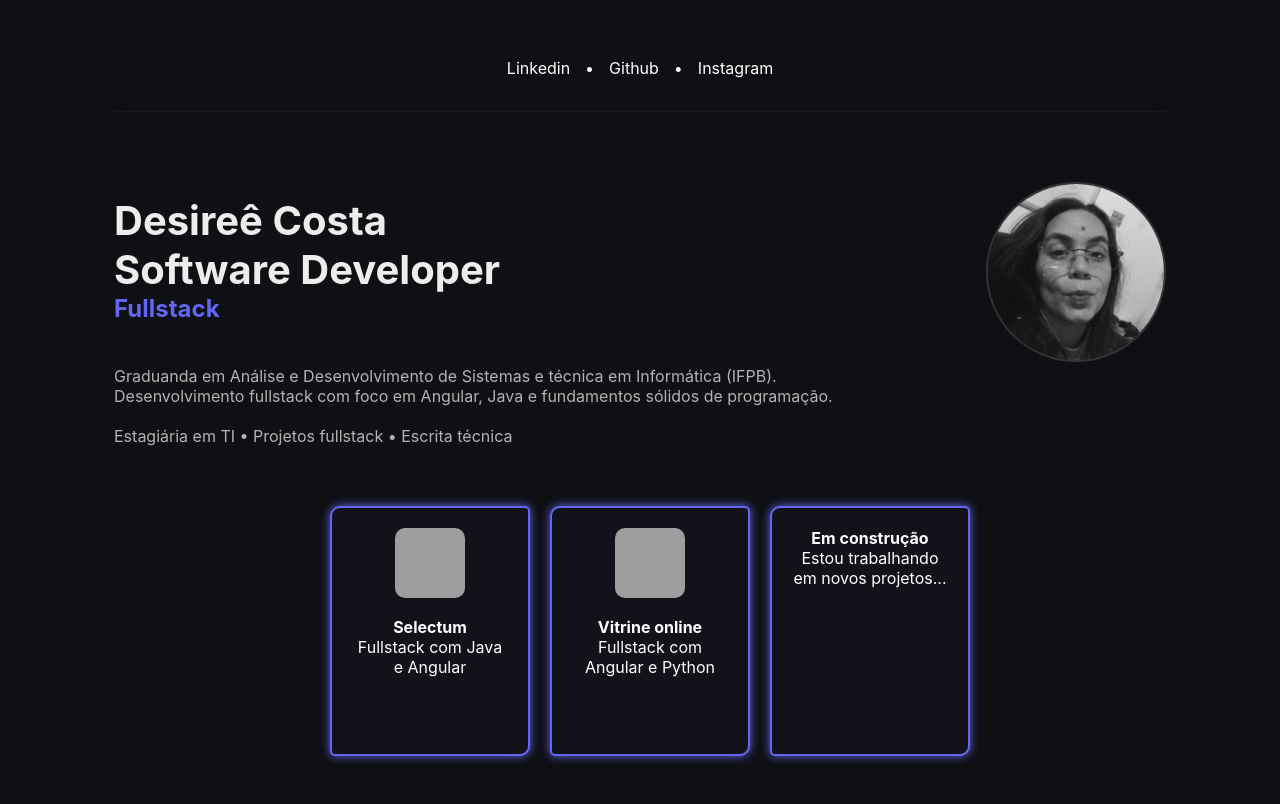
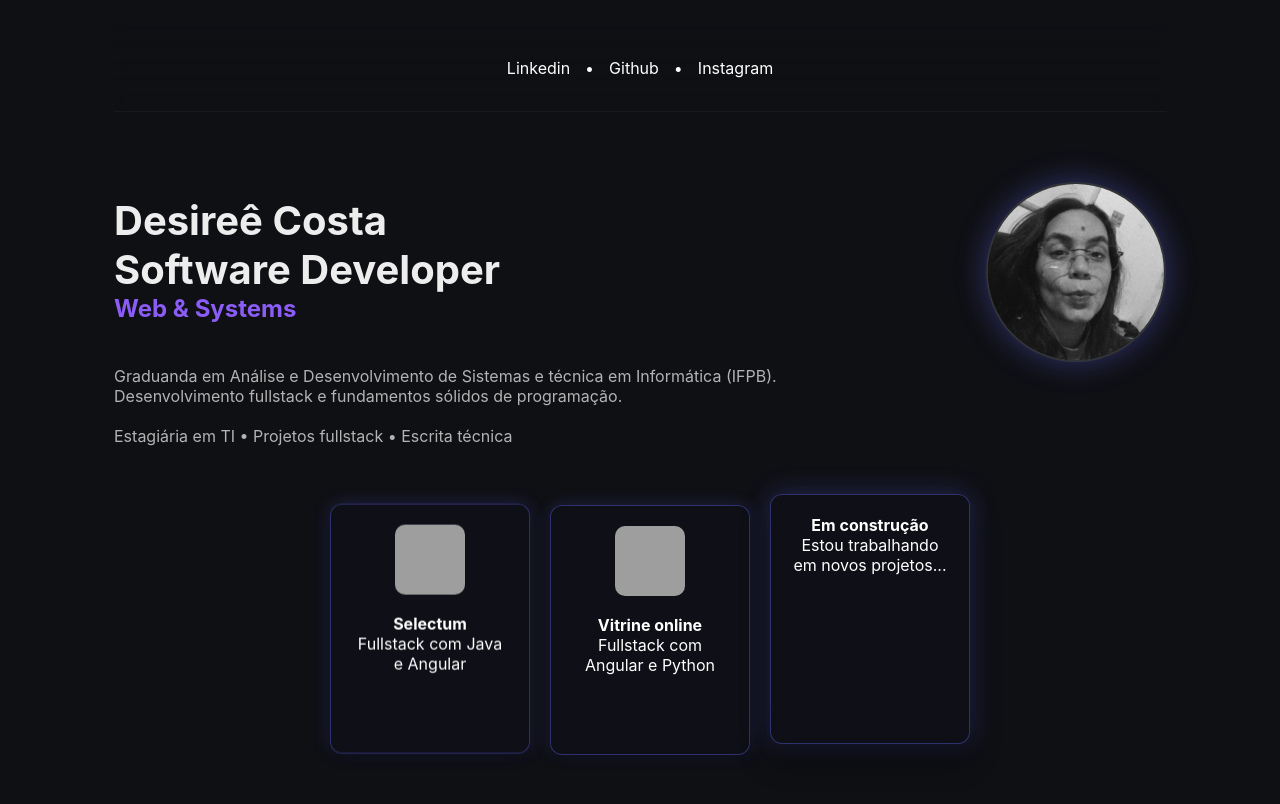
Before and after one commit to DesireeCost4/Desireec, an Angular app: page / in a window 1280 px wide. Shown: the top 804 px of the page. Built offline with nearby package versions, Linux system fonts and the light colour scheme; grey boxes are pictures that could not be loaded.

Commit message:
att de css/animações

```diff
--- a/angular.json
+++ b/angular.json
@@ -23,7 +23,9 @@
               "src/assets"
             ],
             "styles": [
-              "src/styles.css"
+              "src/styles.css",
+              "node_modules/aos/dist/aos.css"
+
             ],
             "scripts": []
           },
--- a/package.json
+++ b/package.json
@@ -18,6 +18,8 @@
     "@angular/platform-browser": "^14.1.0",
     "@angular/platform-browser-dynamic": "^14.1.0",
     "@angular/router": "^14.1.0",
+    "aos": "^2.3.4",
+    "install": "^0.13.0",
     "rxjs": "~7.5.0",
     "tslib": "^2.3.0",
     "zone.js": "~0.11.4"
@@ -26,6 +28,7 @@
     "@angular-devkit/build-angular": "^14.1.2",
     "@angular/cli": "~14.1.2",
     "@angular/compiler-cli": "^14.1.0",
+    "@types/aos": "^3.0.7",
     "@types/jasmine": "~4.0.0",
     "jasmine-core": "~4.2.0",
     "karma": "~6.4.0",
--- a/src/app/app.component.ts
+++ b/src/app/app.component.ts
@@ -1,4 +1,5 @@
 import { Component } from '@angular/core';
+import * as AOS from 'aos';
 
 @Component({
   selector: 'app-root',
@@ -7,4 +8,13 @@ import { Component } from '@angular/core';
 })
 export class AppComponent {
   title = 'my_selfie';
+
+  ngOnInit() {
+
+    AOS.init({
+      duration: 1000,
+      once: true,
+    });
+  }
+
 }
--- a/src/app/components/projects-card/projects-card.component.css
+++ b/src/app/components/projects-card/projects-card.component.css
@@ -25,20 +25,48 @@
     padding: 20px;
     width: 200px;
     min-height: 250px;
-    border: 2px solid #6366f1;
-    border-radius: 10px 5px 10px 5px;
-    box-shadow: 0 0 10px #6366f1;
-    background-color: #12131A;
-    transition: all 0.3s ease;
+    /* Borda suave usando o Indigo principal */
+    border: 1px solid rgba(99, 102, 241, 0.4);
+    border-radius: 12px;
+
+    /* Fundo semi-transparente para o efeito bruxo/nebulosa */
+    background: rgba(16, 16, 26, 0.6);
+    backdrop-filter: blur(10px);
+
+    /* Sombra inicial suave (coerente com a foto) */
+    box-shadow: 0 10px 20px rgba(0, 0, 0, 0.3),
+                0 0 15px rgba(99, 102, 241, 0.1);
+
+    transition: all 0.4s cubic-bezier(0.175, 0.885, 0.32, 1.275);
     display: flex;
     flex-direction: column;
     align-items: center;
     text-align: center;
     cursor: pointer;
+    animation: float 5s ease-in-out infinite;
+}
+
+@keyframes float {
+  0%, 100% {
+    transform: translateY(0);
+    box-shadow: 0 5px 5px rgba(0, 0, 0, 0.3),
+                0 0 15px rgba(99, 102, 241, 0.2);
+  }
+  50% {
+    transform: translateY(-20px);
+    box-shadow: 0 25px 45px rgba(0, 0, 0, 0.5),
+                0 0 35px rgba(99, 102, 241, 0.4);
+  }
 }
 
 .projects_cards:hover {
-    transform: scale(0.95);
+    animation-play-state: paused;
+
+    transform: translateY(-30px) scale(1.05);
+
+    border-color: #8b5cf6;
+    box-shadow: 0 20px 40px rgba(0, 0, 0, 0.4),
+                0 0 30px rgba(139, 92, 246, 0.6);
 }
 
 
@@ -70,7 +98,7 @@
 }
 
 .projects_cards:active {
-    box-shadow: 0 0 15px #3e32eb;
+    box-shadow: 0 0 15px  #8b5cf6; ;
     transform: scale(0.92);
 }
 
--- a/src/app/components/projects-card/projects-card.component.html
+++ b/src/app/components/projects-card/projects-card.component.html
@@ -7,7 +7,7 @@
         </div>
 
 
-        <div class="projects_cards">
+        <div class="projects_cards" style="animation-delay: 0s;" >
 
 
             <a href="https://github.com/DesireeCost4/CardGame-.git">
@@ -23,7 +23,7 @@
 
 
 
-        <div class="projects_cards">
+        <div class="projects_cards" style="animation-delay: 1s;">
 
             <a href="https://frontend-icyc8jek2-desiree-costas-projects.vercel.app/">
             <div class="cards_pjt">
@@ -42,7 +42,7 @@
 
 
 
-<div class="projects_cards">
+<div class="projects_cards" style="animation-delay: 2s;">
     <a href="#">
         <div class="cards_pjt">
             <h4>Em construção</h4>
--- a/src/app/components/sections/hero/hero.component.css
+++ b/src/app/components/sections/hero/hero.component.css
@@ -3,7 +3,7 @@
     margin: 0;
     padding: 0;
     box-sizing: border-box; /* Essencial para não quebrar largura */
-    color: azure;
+
 }
 
 h1 {
@@ -12,9 +12,14 @@ h1 {
 }
 
 h2 > span {
-    color: #6366f1;
+    color:  #8b5cf6;
 }
 
+.text_card {
+    background: transparent !important;
+    min-height: 100vh;
+    width: 100%;
+}
 /* Container principal */
 .card__header {
   margin-top: 5vh;
@@ -36,9 +41,18 @@ h2 > span {
     object-fit: cover;
     border-radius: 50%;
     border: 2px solid rgba(255,255,255,0.15);
-    filter: grayscale(100%);
-    transition: all 0.3s ease;
+    box-shadow: 0 0 30px rgba(99, 102, 241, 0.4);
+  filter: none; /* Recomendo tirar o grayscale para ganhar vida, ou deixar leve */
+  transition: all 0.5s ease;
+
     flex-shrink: 0; /* IMPEDE a imagem de amassar ou sumir */
+}
+
+
+
+.card__tecs img:hover {
+  box-shadow: 0 0 50px rgba(139, 92, 246, 0.6); /* Muda para roxo no hover */
+  transform: scale(1.05);
 }
 
 /* --- RESPONSIVIDADE (Mantendo o Flex Lado a Lado) --- */
--- a/src/app/components/sections/hero/hero.component.html
+++ b/src/app/components/sections/hero/hero.component.html
@@ -1,38 +1,29 @@
-    <div class="text_card">
+<div class="text_card" data-aos="fade-in" data-aos-duration="1200">
 
     <div class="card__header">
-
-            <div class="header_txt">
+        <div class="header_txt" data-aos="fade-right" data-aos-delay="200">
             <h1>Desireê Costa</h1>
             <h1>Software Developer</h1>
-                <h2 class="role"[class.hidden]= ><span> {{ textoAtual }}</span></h2>
+            <h2 class="role"><span> {{ textoAtual }}</span></h2>
             <br>
         </div>
 
-            <div class="card__tecs">
-                <img src="/assets/image.png" alt="" srcset="">
+        <div class="card__tecs" data-aos="fade-left" data-aos-delay="400">
+            <img src="/assets/image.png" alt="Tecnologias" srcset="">
+        </div>
     </div>
 
-        </div>
-
-        <div class="card__info">
-
-
+    <div class="card__info" data-aos="zoom-in-up" data-aos-delay="600">
         <p>
             Graduanda em Análise e Desenvolvimento de Sistemas e técnica em Informática (IFPB). <br>
-
-                Desenvolvimento fullstack com foco em Angular, Java e fundamentos sólidos de programação. <br>
+            Desenvolvimento fullstack e fundamentos sólidos de programação. <br>
         </p>
         <br>
-
-
         <p>Estagiária em TI • Projetos fullstack • Escrita técnica </p>
+    </div>
 
 
 
-        </div>
-
-        <app-projects-card></app-projects-card>
-
+    <app-projects-card data-aos="fade-up" data-aos-delay="800"></app-projects-card>
 
 </div>
--- a/src/styles.css
+++ b/src/styles.css
@@ -1,18 +1,29 @@
 :root {
-  --bg: #0b0b0d;
-  --surface: #111114;
-  --text: #eaeaea;
-  --muted: #9a9a9a;
-  --accent: #7c7cff;
+  --bg: #050508;          /* Preto azulado profundo para o fundo */
+  --surface: #10101a;     /* Roxo escuro para os cards */
+  --text: #f0f0f2;        /* Branco levemente acinzentado (menos agressivo) */
+  --muted: #838391;       /* Cinza azulado para textos secundários */
+  --accent: #6366f1;      /* Seu Indigo principal */
+  --accent-purple: #8b5cf6; /* Roxo para criar o gradiente místico */
 }
-
 * {
   box-sizing: border-box;
 }
 
+
+
 body {
   margin: 0;
-  background: var(--bg);
+  min-height: 100vh;
+  /* Gradiente suave entre o preto, indigo e roxo */
+  background: linear-gradient(-45deg, #050508, #0f172a, #1e1b4b, #0c0a1f);
+  background-size: 400% 400%;
+  animation: gradient 15s ease infinite;
   color: var(--text);
   font-family: 'Inter', system-ui, sans-serif;
 }
+@keyframes gradient {
+	0% { background-position: 0% 50%; }
+	50% { background-position: 100% 50%; }
+	100% { background-position: 0% 50%; }
+}
```
Also changed, not shown: 1 other file (tests, documents, lock files or other folders). Lines whose indentation alone changed are shown as unchanged.
